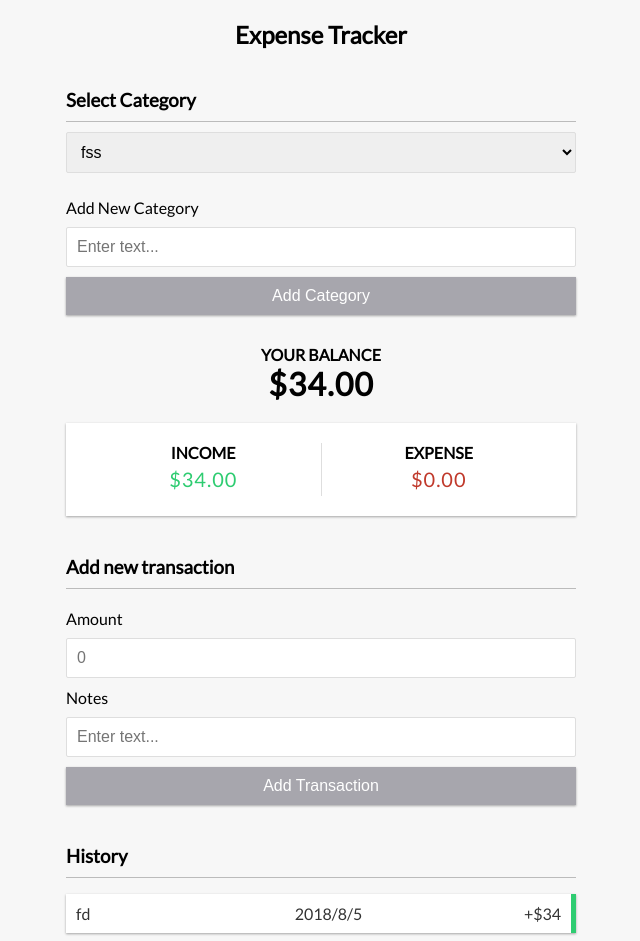
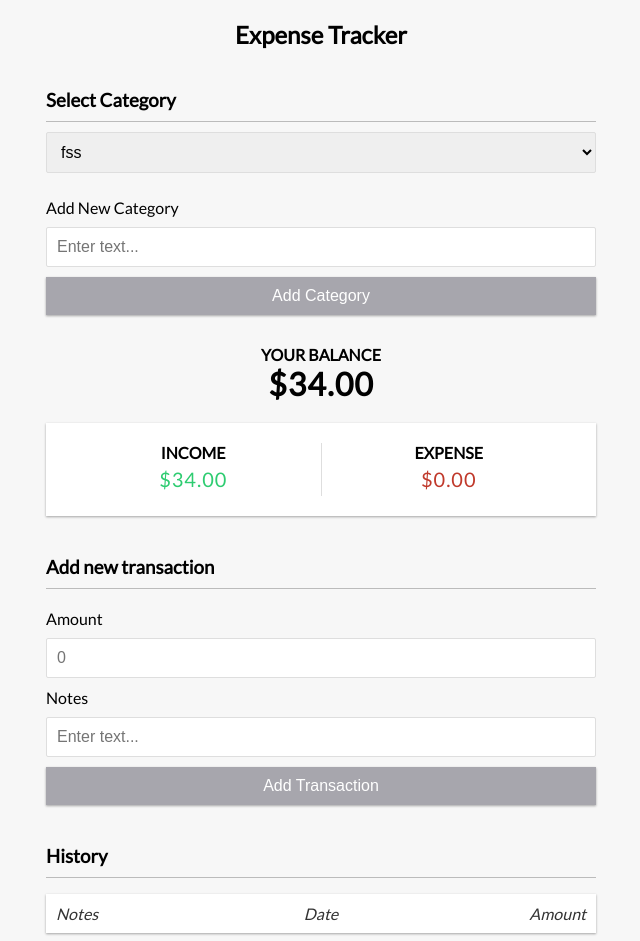
Before and after one commit to 12C0DE/expenseTracker, a React (Create React App) app: page / in a window 1280 px wide. Shown: the top 941 px of the page, without its empty margins (319-959 px from the left). Built offline with nearby package versions, Linux system fonts and the light colour scheme.

Commit message:
adding history header row

```diff
--- a/package.json
+++ b/package.json
@@ -6,6 +6,7 @@
     "@testing-library/jest-dom": "^4.2.4",
     "@testing-library/react": "^9.3.2",
     "@testing-library/user-event": "^7.1.2",
+    "firebase": "^7.15.1",
     "react": "^16.13.1",
     "react-dom": "^16.13.1",
     "react-scripts": "3.4.1"
--- a/src/App.css
+++ b/src/App.css
@@ -51,18 +51,18 @@ h4 {
 	text-align: center;
 }
 
-#transAmount {
-	width: 155px;
+.transAmount {
+	width: 175px;
 	text-align: right;
 }
 
-#notes {
+.notes {
 	width: 175px;
 	text-align: left;
 }
 
-#transDate {
-	width: 155px;
+.transDate {
+	width: 175px;
 	text-align: center;
 }
 
--- a/src/Components/Categories.js
+++ b/src/Components/Categories.js
@@ -1,4 +1,4 @@
-import React, { useContext, useState } from 'react';
+import React, { useContext, useState, useEffect } from 'react';
 import { Category } from './Category';
 import { GlobalContext } from '../Context/GlobalState';
 import { SubmitBtn } from './SubmitBtn';
--- a/src/Components/Transaction.js
+++ b/src/Components/Transaction.js
@@ -7,9 +7,9 @@ export const Transaction = ({ transaction }) => {
 
 	return (
 		<li className={transaction.amount < 0 ? 'minus' : 'plus'}>
-			<span id="notes">{transaction.text}</span>
-			<span id="transDate">{transaction.transDate}</span>
-			<span id="transAmount">
+			<span className="notes">{transaction.text}</span>
+			<span className="transDate">{transaction.transDate}</span>
+			<span className="transAmount">
 				{sign}
 				$
 				{Math.abs(transaction.amount)}
--- a/src/Components/TransactionList.js
+++ b/src/Components/TransactionList.js
@@ -8,6 +8,17 @@ export const TransactionList = () => {
 		<React.Fragment>
 			<h3>History</h3>
 			<ul className="list">
+				<li>
+					<span className="notes">
+						<i>Notes</i>
+					</span>
+					<span className="transDate">
+						<i>Date</i>
+					</span>
+					<span className="transAmount">
+						<i>Amount</i>
+					</span>
+				</li>
 				{transactions
 					.filter((transaction) => transaction.catID === selectedCategory)
 					.map((transaction) => <Transaction key={transaction.id} transaction={transaction} />)}
--- a/src/Context/GlobalState.js
+++ b/src/Context/GlobalState.js
@@ -1,5 +1,6 @@
 import React, { createContext, useReducer } from 'react';
 import AppReducer from './AppReducer';
+import Firebase from '../Firebase/Firebase';
 
 //Initial State
 const initialState = {
--- /dev/null
+++ b/src/Firebase/Firebase.js
@@ -0,0 +1,18 @@
+import Firebase from 'firebase/app';
+import 'firebase/firestore';
+
+// Your web app's Firebase configuration
+var firebaseConfig = {
+	apiKey: 'AIzaSyB9EcRQO9sVl4thwMqqU6pVQMy0OjVzMy8',
+	authDomain: 'moneytracker-289f7.firebaseapp.com',
+	databaseURL: 'https://moneytracker-289f7.firebaseio.com',
+	projectId: 'moneytracker-289f7',
+	storageBucket: 'moneytracker-289f7.appspot.com',
+	messagingSenderId: '1017715016287',
+	appId: '1:1017715016287:web:7fcf8ba6e6854afab5d1ea'
+};
+
+// Initialize Firebase
+Firebase.initializeApp(firebaseConfig);
+
+export default Firebase;
```
Also changed, not shown: 1 other file (tests, documents, lock files or other folders).
